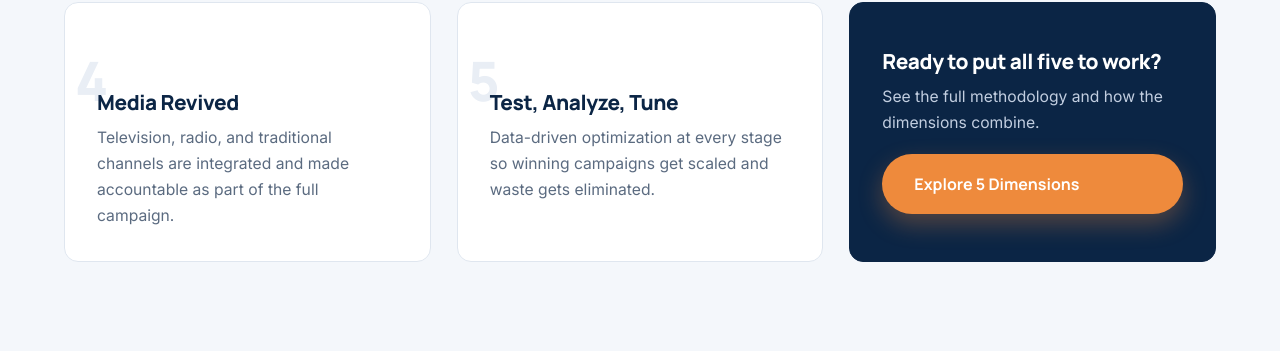
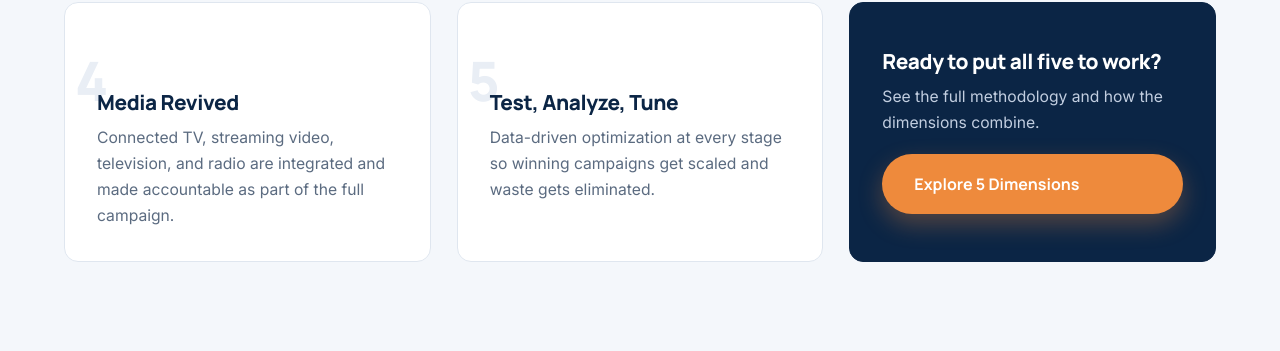
Before and after one commit to aliciamichele-cdmg/cdmg-website, a WordPress theme: template wp-theme/cdmg/front-page.php in a window 1280 px wide. Shown: the part 3473-3824 px from the top of the page. Run offline with PHP 8.4 and a stand-in for WordPress, Linux system fonts and the light colour scheme; the site name, menu and one post (Sample post) are stand-ins, and other content is empty.

Commit message:
Modernize homepage Media Revived card: lead with connected TV and streaming
Co-Authored-By: Claude Opus 4.8 <noreply@anthropic.com>

```diff
--- a/index.html
+++ b/index.html
@@ -221,7 +221,7 @@
         </div>
         <div class="card dim reveal"><span class="dim__num">4</span>
           <h3>Media Revived</h3>
-          <p>Television, radio, and traditional channels are integrated and made accountable as part of the full campaign.</p>
+          <p>Connected TV, streaming video, television, and radio are integrated and made accountable as part of the full campaign.</p>
         </div>
         <div class="card dim reveal"><span class="dim__num">5</span>
           <h3>Test, Analyze, Tune</h3>
--- a/wp-theme/cdmg/front-page.php
+++ b/wp-theme/cdmg/front-page.php
@@ -132,7 +132,7 @@ get_header();
 				</div>
 				<div class="card dim reveal"><span class="dim__num">4</span>
 					<h3>Media Revived</h3>
-					<p>Television, radio, and traditional channels are integrated and made accountable as part of the full campaign.</p>
+					<p>Connected TV, streaming video, television, and radio are integrated and made accountable as part of the full campaign.</p>
 				</div>
 				<div class="card dim reveal"><span class="dim__num">5</span>
 					<h3>Test, Analyze, Tune</h3>
```
